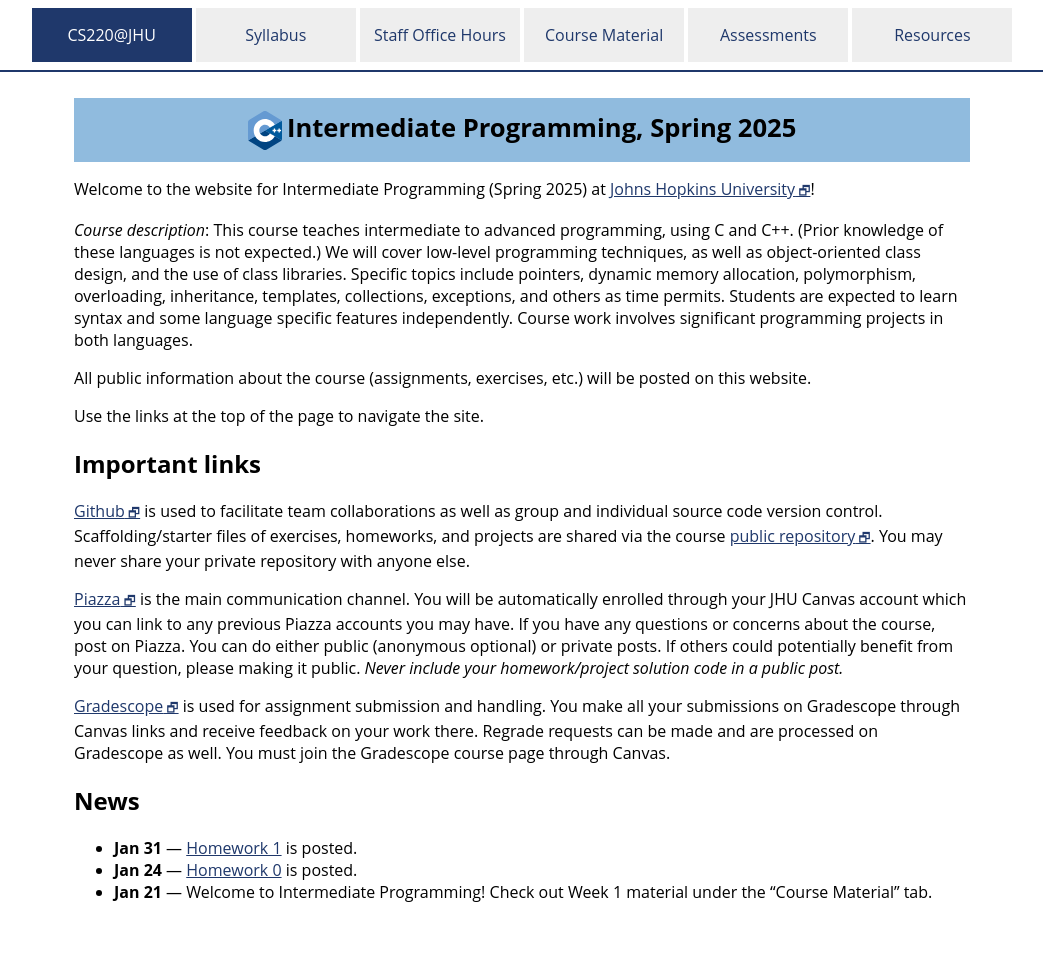
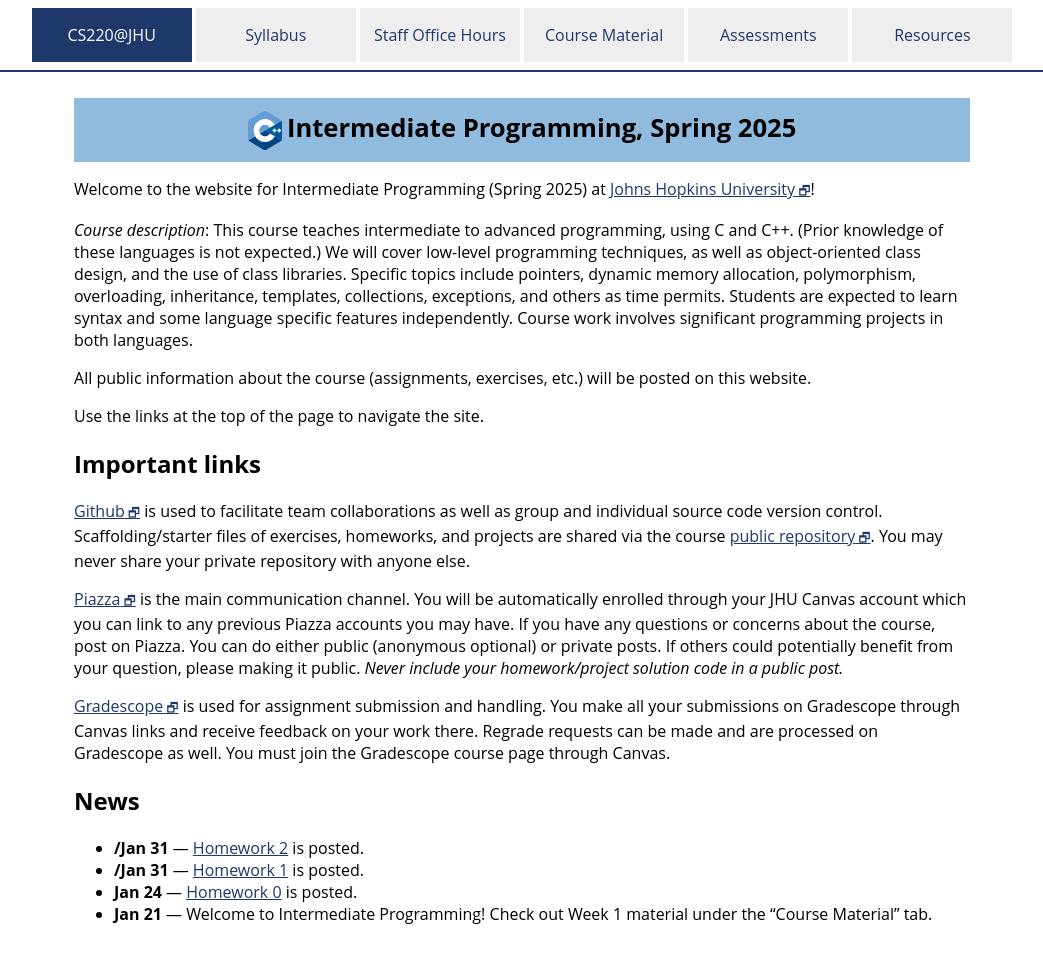
Before and after one commit to jhu-ip/cs220-sp25, a Jekyll site: the page built from index.md, in a window 1280 px wide. Shown: the whole page, without its empty margins (118-1161 px from the left). Built offline with Jekyll 4.4.1, drawn with Linux system fonts in a browser that asks for light colours; before the commit the page ends 935 px from its top, so only the background shows below that.

Commit message:
hw2 link added

```diff
--- a/index.md
+++ b/index.md
@@ -45,6 +45,7 @@ well. You must join the Gradescope course page through Canvas.
 
 ## News
 
-* **Jan 31** — [Homework 1](assign/hw1) is posted.
+* **/Jan 31** — [Homework 2](https://www.gradescope.com/courses/943678/assignments/5743887) is posted.
+* **/Jan 31** — [Homework 1](assign/hw1) is posted.
 * **Jan 24** — [Homework 0](assign/hw0) is posted.
 * **Jan 21** — Welcome to Intermediate Programming! Check out Week 1 material under the "Course Material" tab.
```
